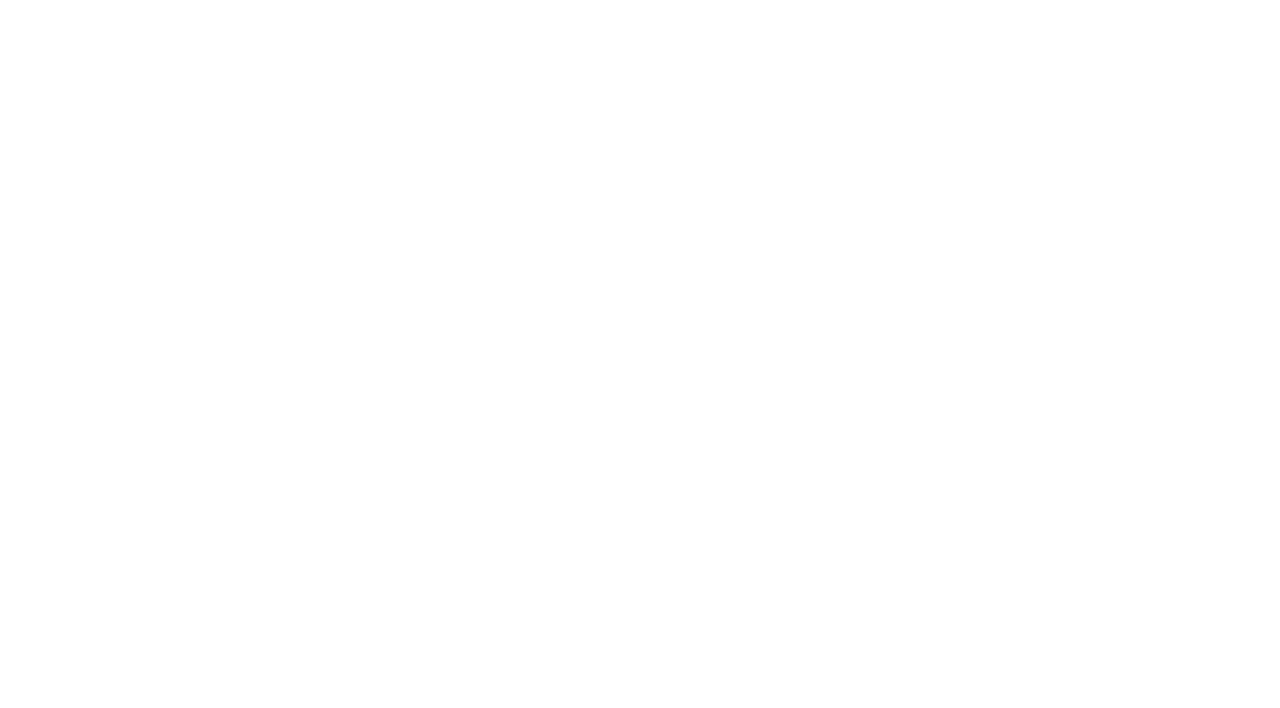
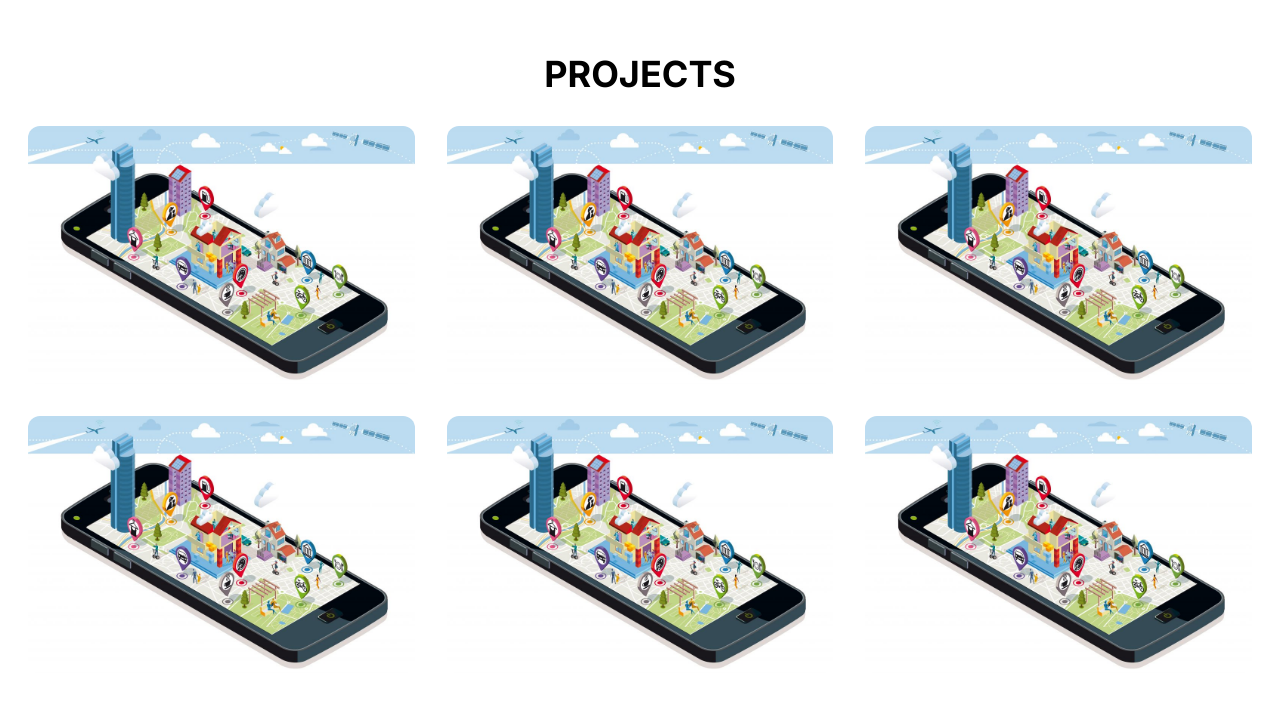
Before and after one commit to Potato052/Personal-Website, a Next.js app: page / in a window 1280 px wide. Shown: the part 1626-2334 px from the top of the page. Before the commit the page ends 1600 px from the top, so only its background shows below. Built offline with nearby package versions, Linux system fonts and the light colour scheme.

Commit message:
basic layout for porject

```diff
--- a/app/page.tsx
+++ b/app/page.tsx
@@ -2,6 +2,7 @@ import Image from 'next/image'
 import Navbar from '../components/Navbar'
 import Main from '../components/Main'
 import About from '../components/About'
+import Projects from '../components/Projects'
 
 export default function Home() {
   return (
@@ -9,6 +10,7 @@ export default function Home() {
       <Navbar />
       <Main />
       <About />
+      <Projects />
     </div>
   )
 }
--- /dev/null
+++ b/components/ProjectItem.tsx
@@ -0,0 +1,34 @@
+import Image from "next/image";
+import Link from "next/link";
+
+interface Project {
+  title: string;
+  image: string;
+  link: string;
+}
+
+const ProjectItem = ({ title, image, link }: Project) => {
+  return (
+    <div className="relative flex items-center justify-center h-auto w-full rounded-xl group hover:bg-[#141c3a] transition ease-in-out duration-300">
+      <Image
+        className="rounded-xl group-hover:opacity-0"
+        src={image}
+        alt="/"
+        width={500}
+        height={300}
+      />
+      <div className="hidden group-hover:block absolute">
+        <h3 className="text-2xl text-white text-center font-bold">
+          {title}
+        </h3>
+        <Link href={link}>
+          <p className="text-center py-1 rounded-lg mt-2 bg-white text-gray-700 font-bold text-lg cursor-pointer">
+            More Info
+          </p>
+        </Link>
+      </div>
+    </div>
+  );
+};
+
+export default ProjectItem;
--- /dev/null
+++ b/components/Projects.tsx
@@ -0,0 +1,21 @@
+import ProjectItem from "./ProjectItem";
+
+const Projects = () => {
+  return (
+    <div className="w-full">
+        <div className="max-w-[1240px] mx-auto px-2 py-16">
+            <p className="text-3xl sm:text-4xl uppercase font-bold py-4 text-center">Projects</p>
+            <div className="grid md:grid-cols-3 gap-8 mt-4">
+                <ProjectItem title="Parcube" image="/projects/parcube.png" link="#" />
+                <ProjectItem title="EasyChef" image="/projects/parcube.png" link="#" />
+                <ProjectItem title="ThreeMusketeers" image="/projects/parcube.png" link="#" />
+                <ProjectItem title="MeepoIsYou" image="/projects/parcube.png" link="#" />
+                <ProjectItem title="Mysh" image="/projects/parcube.png" link="#" />
+                <ProjectItem title="Personal Website" image="/projects/parcube.png" link="#" />
+            </div>
+        </div>
+    </div>
+  );
+};
+
+export default Projects;
```
Also changed, not shown: public/projects/parcube.png (added).
